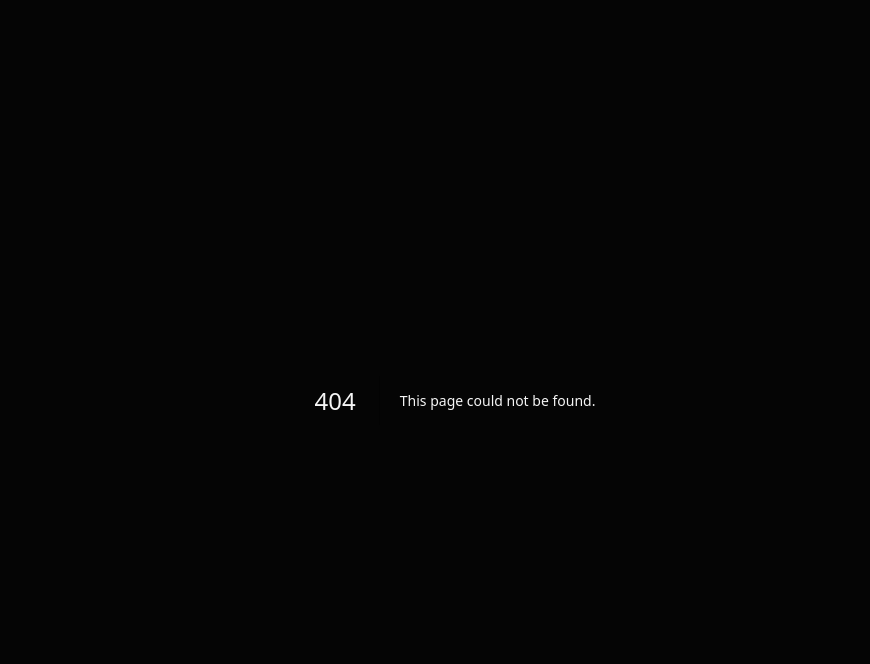
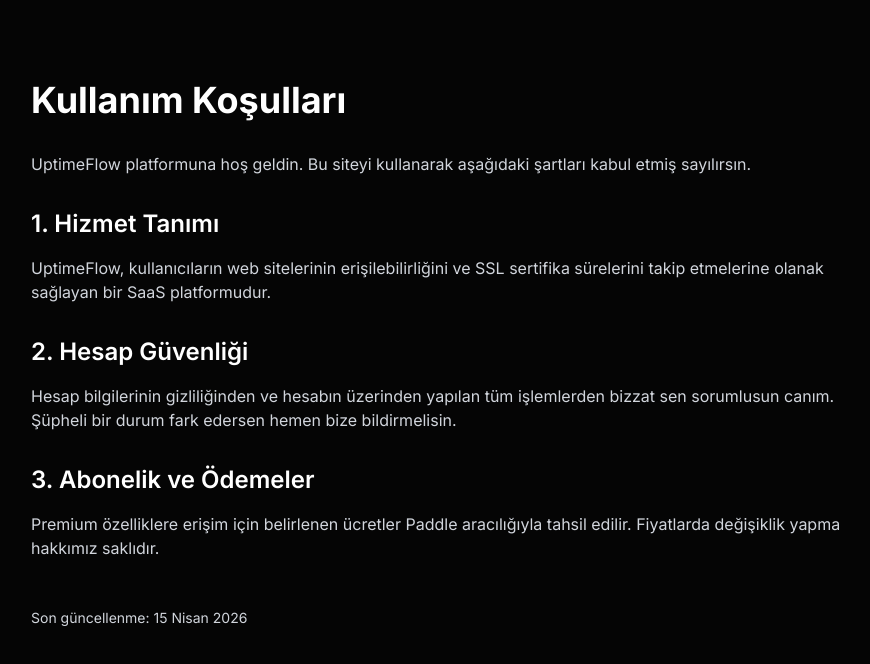
Before and after one commit to ertunckilic/uptime-flow-monitor, a Next.js app: page /terms in a window 1280 px wide. Before the commit this address had no page. Shown: the top 664 px of the page, without its empty margins (185-1055 px from the left). Built offline with nearby package versions, Linux system fonts and the light colour scheme.

Commit message:
legal pages added

```diff
--- /dev/null
+++ b/app/privacy/page.tsx
@@ -0,0 +1,19 @@
+export default function PrivacyPage() {
+    return (
+      <div className="max-w-4xl mx-auto py-20 px-6 text-gray-300">
+        <h1 className="text-4xl font-bold mb-8 text-white">Gizlilik Politikası</h1>
+        <p className="mb-6">Gizliliğin bizim için çok önemli. Verilerini nasıl koruduğumuzu aşağıda açıkladım.</p>
+
+        <h2 className="text-2xl font-semibold mt-8 mb-4 text-white">1. Toplanan Veriler</h2>
+        <p className="mb-4">Kayıt sırasında verdiğin e-posta adresi ve izlemek istediğin web sitesi URL'lerini sistemimizde güvenle saklıyoruz.</p>
+
+        <h2 className="text-2xl font-semibold mt-8 mb-4 text-white">2. Veri Kullanımı</h2>
+        <p className="mb-4">E-posta adresini sadece sistem çökmelerinde sana bildirim göndermek ve hesabınla ilgili güncellemeleri iletmek için kullanıyoruz. Asla üçüncü taraflara satmıyoruz.</p>
+
+        <h2 className="text-2xl font-semibold mt-8 mb-4 text-white">3. Ödeme Güvenliği</h2>
+        <p className="mb-4">Ödeme bilgilerin (kredi kartı vb.) doğrudan Paddle tarafından işlenir. Biz senin kart bilgilerini asla sunucularımızda tutmuyoruz.</p>
+
+        <p className="mt-12 text-sm">Son güncellenme: 15 Nisan 2026</p>
+      </div>
+    );
+  }
--- /dev/null
+++ b/app/refund/page.tsx
@@ -0,0 +1,19 @@
+export default function RefundPage() {
+    return (
+      <div className="max-w-4xl mx-auto py-20 px-6 text-gray-300">
+        <h1 className="text-4xl font-bold mb-8 text-white">İade Politikası</h1>
+        <p className="mb-6">Müşteri memnuniyeti benim için her şeyden önce gelir. Eğer hizmetten memnun kalmazsan süreci çok basit tuttum.</p>
+
+        <h2 className="text-2xl font-semibold mt-8 mb-4 text-white">1. İade Hakkı</h2>
+        <p className="mb-4">Satın alma tarihinden itibaren **14 gün içerisinde** hiçbir gerekçe göstermeksizin tam iade talep edebilirsin.</p>
+
+        <h2 className="text-2xl font-semibold mt-8 mb-4 text-white">2. İade Süreci</h2>
+        <p className="mb-4">İade talebini destek ekibimize ilettiğinde, Paddle üzerinden işlemin başlatılır ve bankana bağlı olarak 5-10 iş günü içinde tutar hesabına yansır.</p>
+
+        <h2 className="text-2xl font-semibold mt-8 mb-4 text-white">3. İstisnalar</h2>
+        <p className="mb-4">14 günü geçen taleplerde maalesef iade yapamıyoruz ancak aboneliğini istediğin an iptal edip dönem sonunda sonlandırabilirsin.</p>
+
+        <p className="mt-12 text-sm">Son güncellenme: 15 Nisan 2026</p>
+      </div>
+    );
+  }
--- /dev/null
+++ b/app/terms/page.tsx
@@ -0,0 +1,19 @@
+export default function TermsPage() {
+    return (
+      <div className="max-w-4xl mx-auto py-20 px-6 text-gray-300">
+        <h1 className="text-4xl font-bold mb-8 text-white">Kullanım Koşulları</h1>
+        <p className="mb-6">UptimeFlow platformuna hoş geldin. Bu siteyi kullanarak aşağıdaki şartları kabul etmiş sayılırsın.</p>
+
+        <h2 className="text-2xl font-semibold mt-8 mb-4 text-white">1. Hizmet Tanımı</h2>
+        <p className="mb-4">UptimeFlow, kullanıcıların web sitelerinin erişilebilirliğini ve SSL sertifika sürelerini takip etmelerine olanak sağlayan bir SaaS platformudur.</p>
+
+        <h2 className="text-2xl font-semibold mt-8 mb-4 text-white">2. Hesap Güvenliği</h2>
+        <p className="mb-4">Hesap bilgilerinin gizliliğinden ve hesabın üzerinden yapılan tüm işlemlerden bizzat sen sorumlusun canım. Şüpheli bir durum fark edersen hemen bize bildirmelisin.</p>
+
+        <h2 className="text-2xl font-semibold mt-8 mb-4 text-white">3. Abonelik ve Ödemeler</h2>
+        <p className="mb-4">Premium özelliklere erişim için belirlenen ücretler Paddle aracılığıyla tahsil edilir. Fiyatlarda değişiklik yapma hakkımız saklıdır.</p>
+
+        <p className="mt-12 text-sm">Son güncellenme: 15 Nisan 2026</p>
+      </div>
+    );
+  }
```
